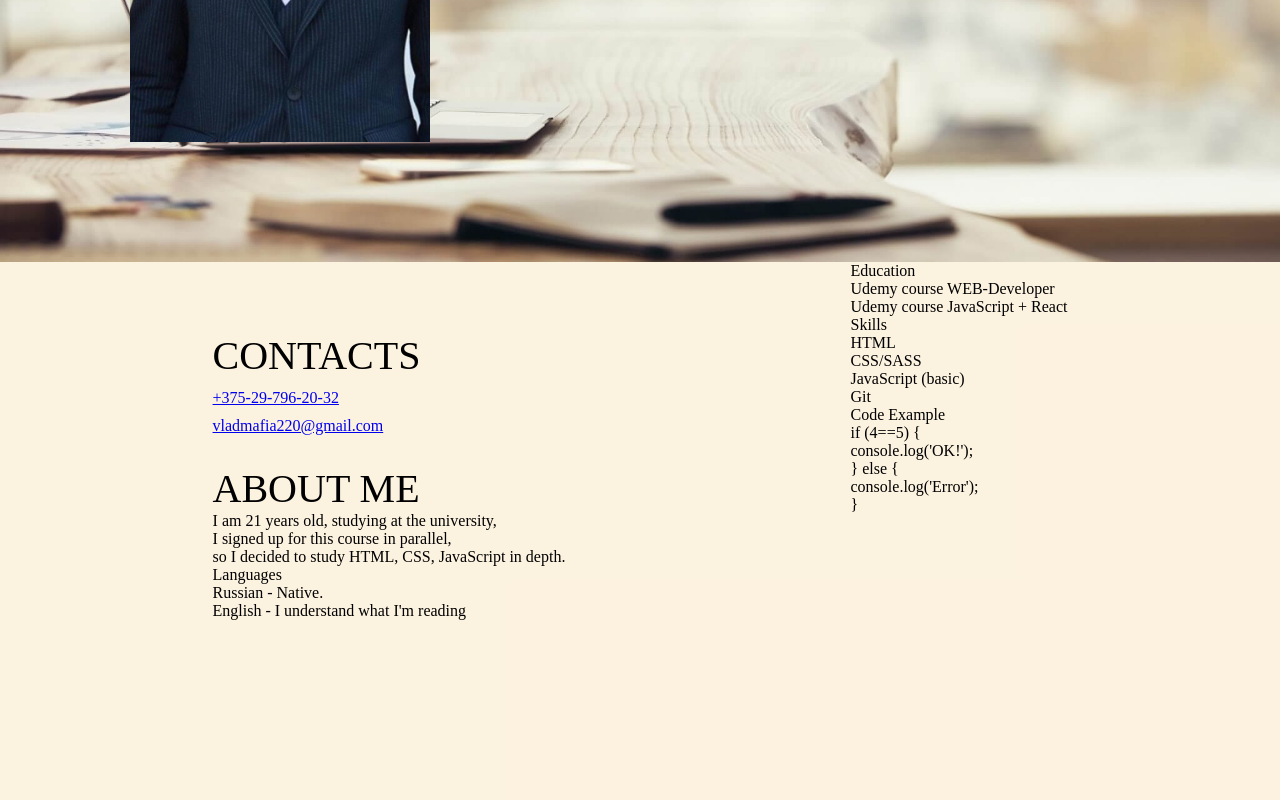
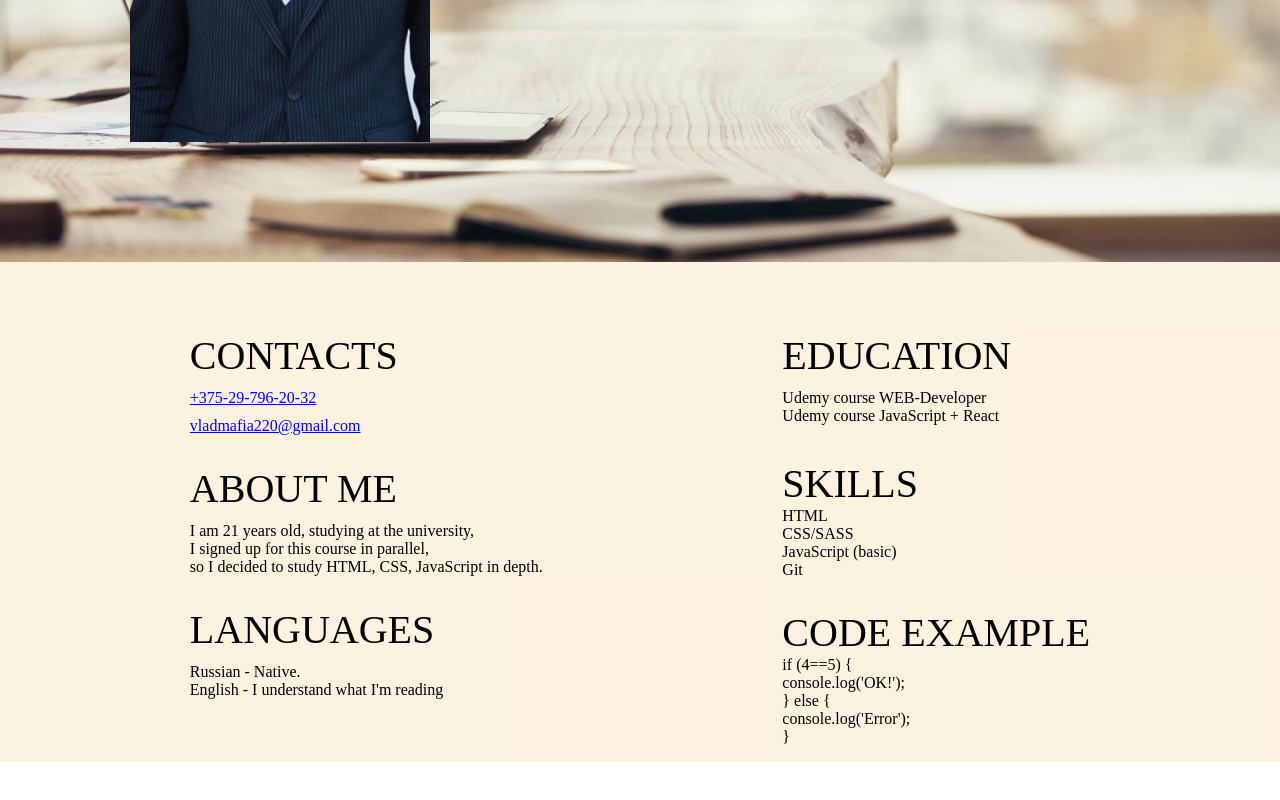
Before and after one commit to vladprogrim/rsschool-cv, a plain HTML site: page index.html in a window 1280 px wide. Shown: the part 438-1238 px from the top of the page. After the commit the page ends 1200 px from the top, so only its background shows below. Drawn offline with Linux system fonts and the light colour scheme.

Commit message:
feat: secondSection

```diff
--- a/css/style.css
+++ b/css/style.css
@@ -47,7 +47,7 @@
 }
 
 .information {
-    height: 700px;
+    height: 500px;
     background-color:rgba(252, 239, 216, 0.788);
 }
 
@@ -75,3 +75,39 @@
 .adress {
     margin-top: 10px;
 }
+
+.descr_about {
+    margin-top: 10px;
+}
+
+.languag {
+    margin-top: 30px;
+    font-size: 40px;
+    text-transform: uppercase;
+}
+
+.descr_languag {
+    margin-top: 10px;
+}
+
+.educ_text {
+    margin-top: 70px;
+    font-size: 40px;
+    text-transform: uppercase;
+}
+
+.skills_text {
+    margin-top: 35px;
+    font-size: 40px;
+    text-transform: uppercase;
+}
+
+.courses {
+    margin-top: 10px;
+}
+
+.code_example {
+    margin-top: 30px;
+    font-size: 40px;
+    text-transform: uppercase;
+}
```
